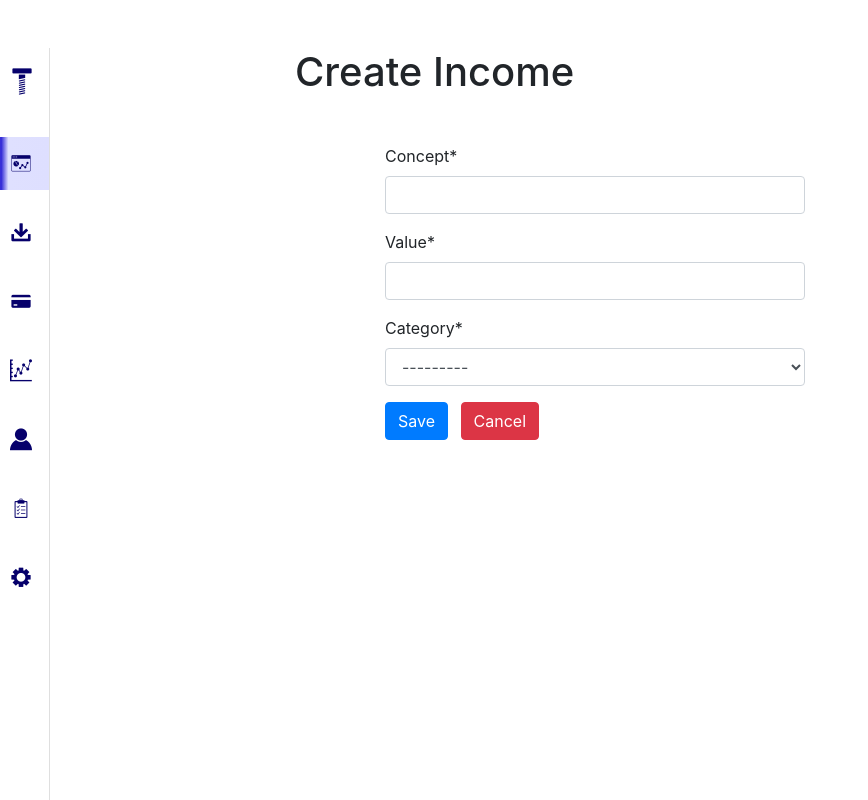
After one commit to black-redoc/trackash, a Django app: page /budget/income/ in a window 1280 px wide. The commit adds this page. Shown: the whole page, without its empty margins (0-868 px from the left). Run offline with Django 3.2, Linux system fonts and the light colour scheme; some libraries are stand-ins or nearby versions.

Commit message:
#task003 - added income_form.html

```diff
--- a/trackash/budget/urls.py
+++ b/trackash/budget/urls.py
@@ -1,9 +1,10 @@
 from django.urls import path
 
-from trackash.budget.views import budget_view, DashboardView
+from trackash.budget.views import budget_view, DashboardView, IncomeCreateView
 
 app_name = "budget"
 urlpatterns = [
     path("dashboard", view=DashboardView.as_view(), name="dashboard"),
+    path("income/", view=IncomeCreateView.as_view(), name="income"),
     path("home", view=budget_view, name="home"),
 ]
--- a/trackash/budget/views.py
+++ b/trackash/budget/views.py
@@ -1,7 +1,9 @@
 from django.shortcuts import render
+from django.urls import reverse_lazy
 from django.views import View
+from django.views.generic.edit import CreateView
 
-from .models import Budget
+from .models import Budget, Income
 
 
 class DashboardView(View):
@@ -12,6 +14,13 @@ class DashboardView(View):
         return render(request, "budget/dashboard.html", self.context)
 
 
+class IncomeCreateView(CreateView):
+    model = Income
+    fields = ("concept", "value", "category")
+
+    def get_success_url(self):
+        return reverse_lazy("budget:dashboard")
+
 def budget_view(request):
     return render(
         request,
--- a/trackash/templates/base.html
+++ b/trackash/templates/base.html
@@ -87,7 +87,7 @@
       <a href="#"class="link" title="Expenses">
         <li class="nav-item nitem-left"><i class="icofont-download"></i></li>
       </a>
-      <a href="#"class="link" title="Incomes">
+      <a href="{% url 'budget:income' %}"class="link" title="Incomes">
         <li class="nav-item nitem-left"><i class="icofont-credit-card"></i></li>
       </a>
       <a href="#"class="link" title="Statistics">
--- /dev/null
+++ b/trackash/templates/budget/income_form.html
@@ -0,0 +1,13 @@
+{% extends 'base.html' %}
+{% load static %}
+{% load crispy_forms_tags %}
+{% block content %}
+  <div class="container">
+    <h1 class="col-sm-5 offset-2 mt-5">Create Income</h1>
+    <form class="col-sm-5 offset-3 mt-5" method="post">{% csrf_token %}
+      {{ form|crispy }}
+      <input class="btn btn-primary" type="submit" value="Save"/>
+      <a class="btn btn-danger ml-2" href="#">Cancel</a>
+    </form>
+  </div>
+{% endblock %}
```
